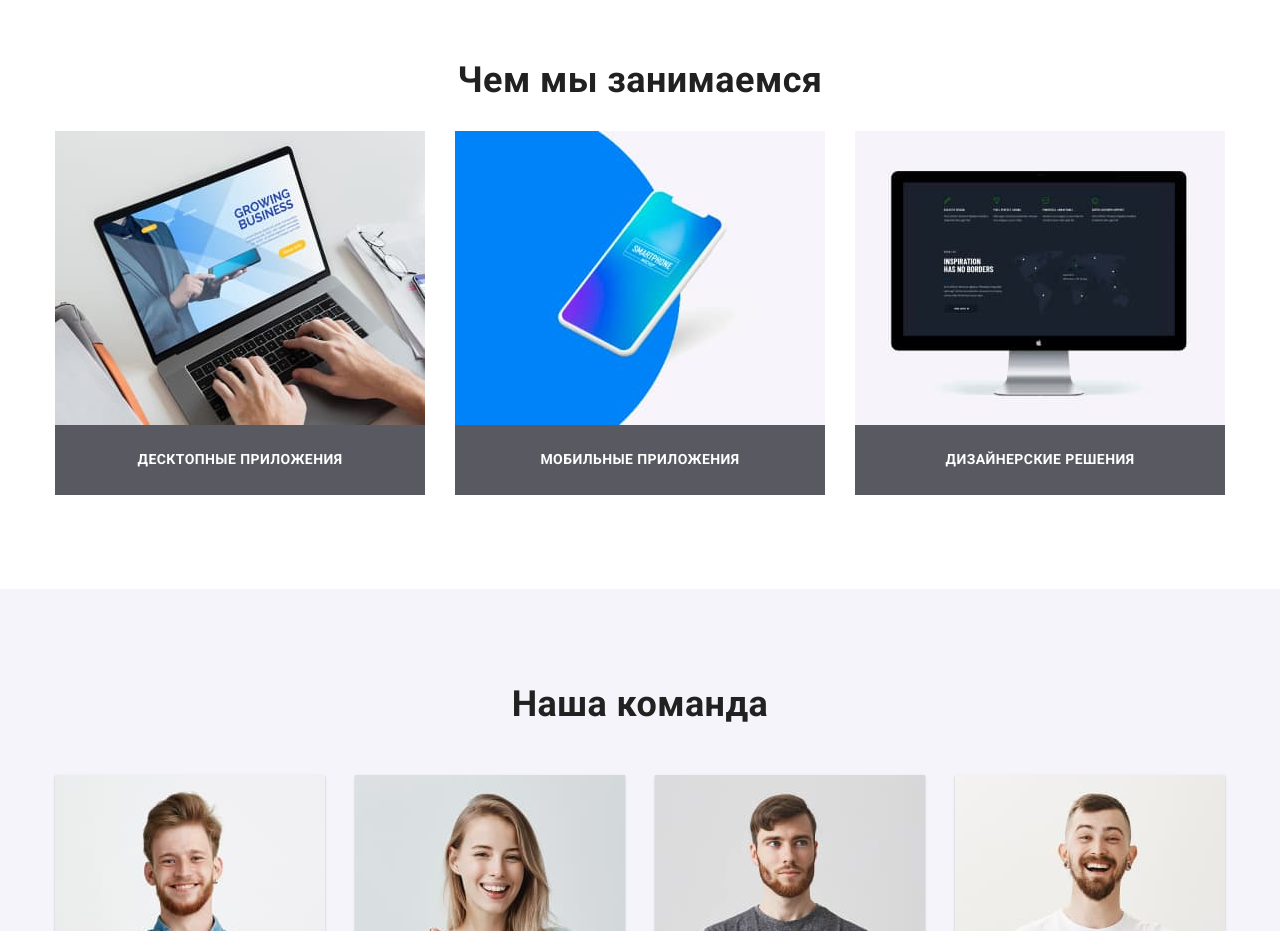
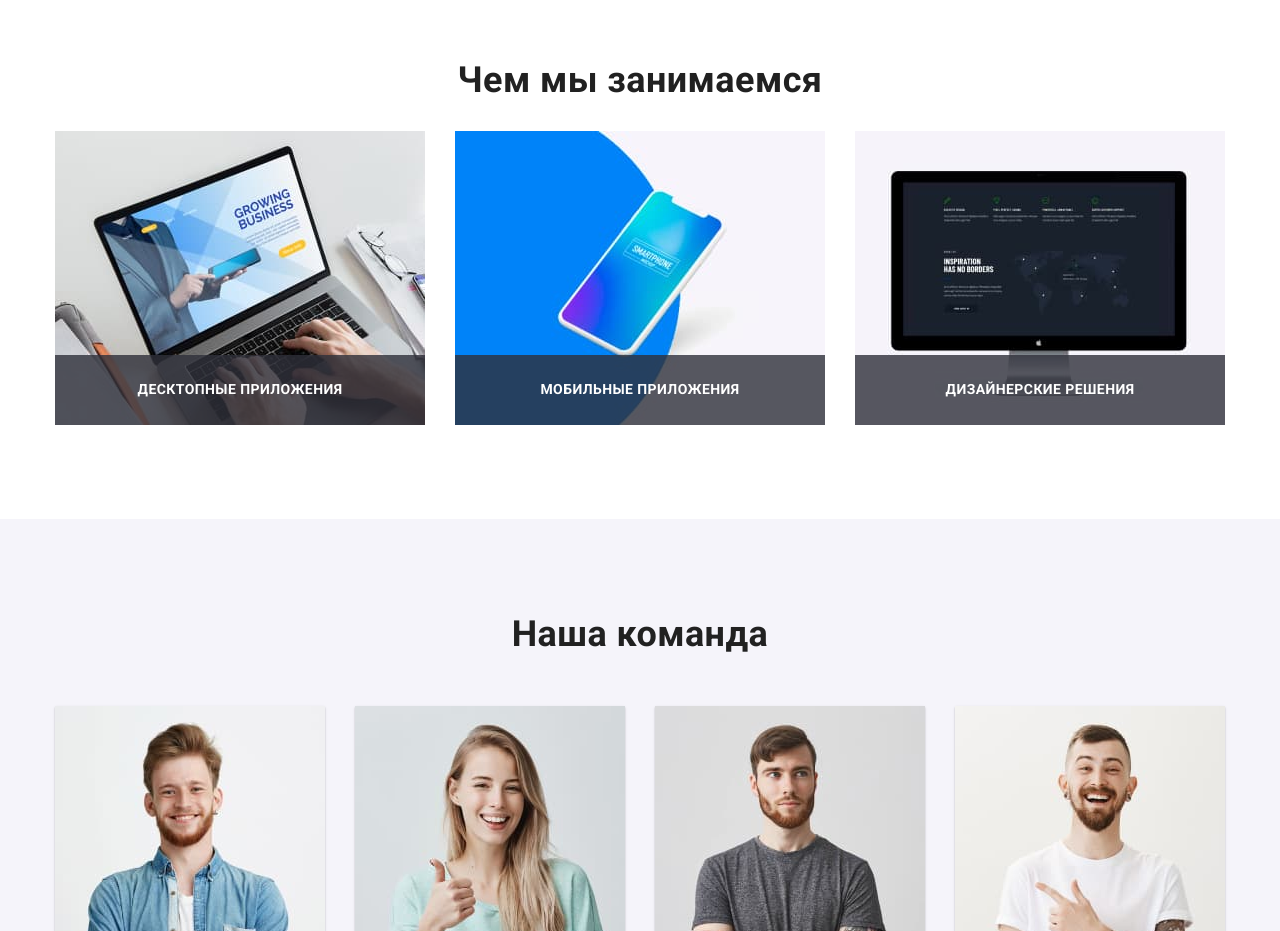
Before and after one commit to ArtemS83/goit-markup-hw-05, a plain HTML site: page index.html in a window 1280 px wide. Shown: the part 1060-1991 px from the top of the page. Drawn offline with nearby package versions, Linux system fonts and the light colour scheme.

Commit message:
Задано позиционирование тексту в секции Чем мы занимаемся

```diff
--- a/css/styles.css
+++ b/css/styles.css
@@ -309,8 +309,15 @@ img {
   line-height: 1.17;
   text-align: center;
 }
+.offer-item {
+  position: relative;
+}
+.offer-name {
+  position: absolute;
+  width: 370px;
+  bottom: 0;
+  left: 0;
 
-.offer-name {
   margin: 0;
   padding-top: 27px;
   padding-bottom: 27px;
```
